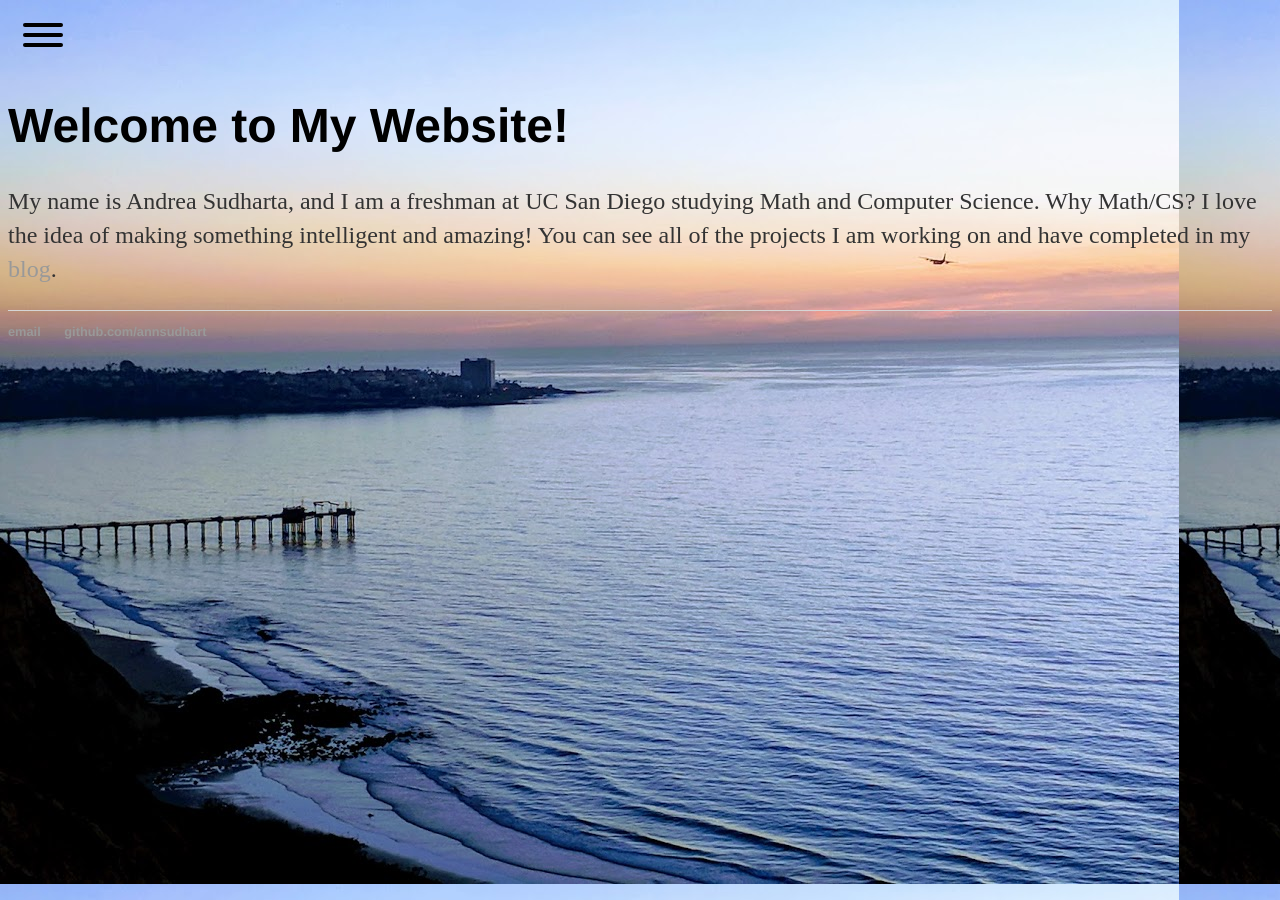
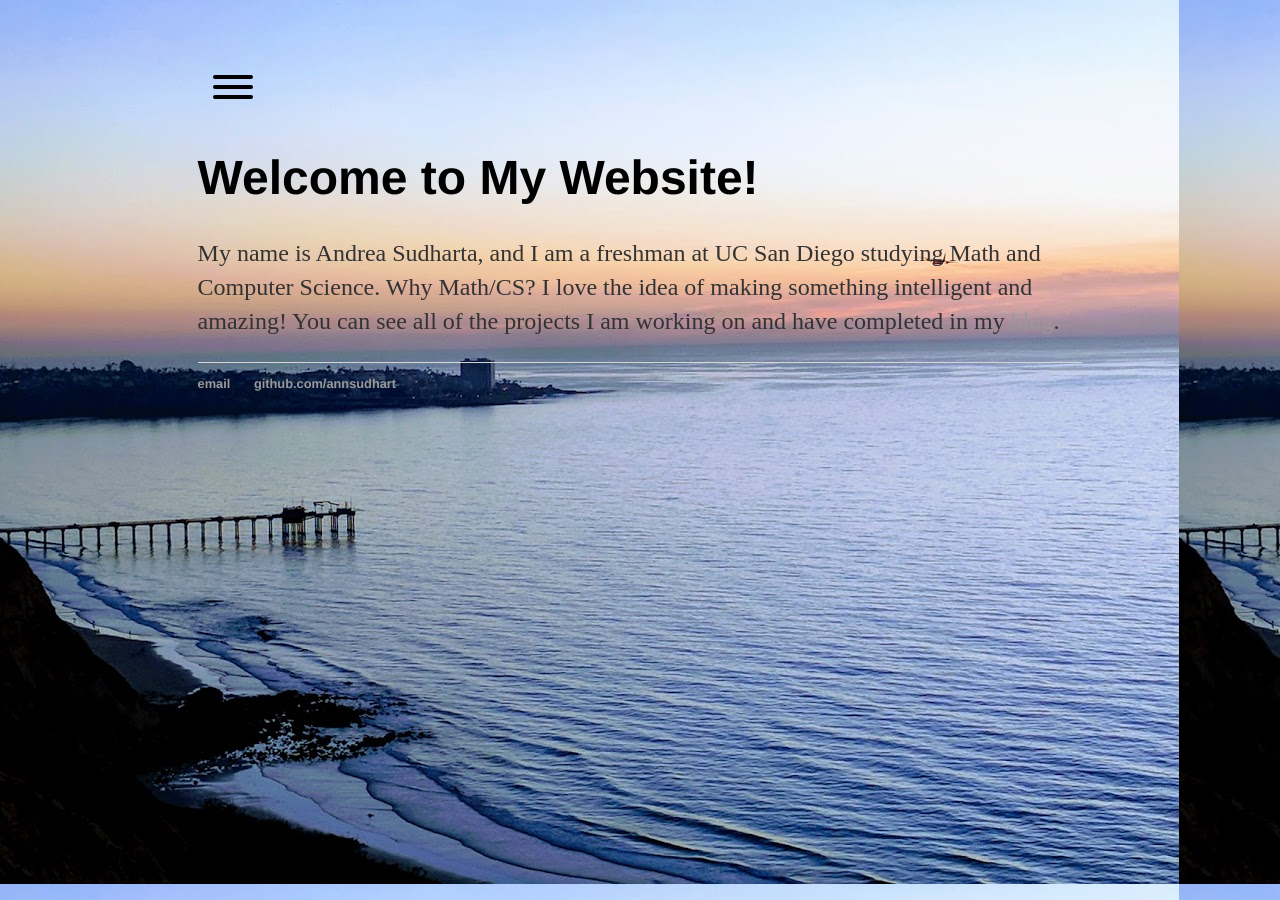
Before and after one commit to annsudhart/annsudhart.github.io, a Jekyll site: the page built from index.html, in a window 1280 px wide. Built offline with Jekyll 4.4.1, drawn with Linux system fonts in a browser that asks for light colours.

Commit message:
Update default.html

```diff
--- a/_layouts/default.html
+++ b/_layouts/default.html
@@ -7,7 +7,7 @@
 			<link rel="stylesheet" type="text/css" href="/css/main.css">
 		</head>
 		<body>
-			<container id="main">
+			<div id="main">
 				<nav>
 					<div class="hamburger">
 						<div class="hamburger-box">
@@ -48,6 +48,6 @@
 					});
 
 				</script>
-			</container>
+			</div>
 		</body>
 	</html>
```
